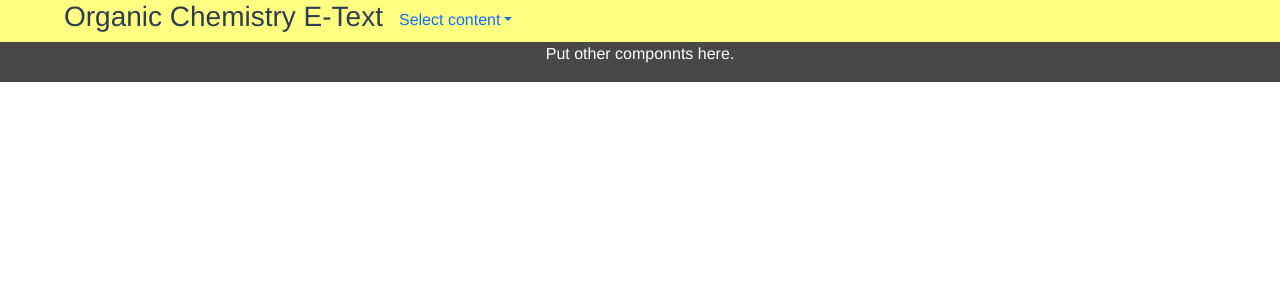
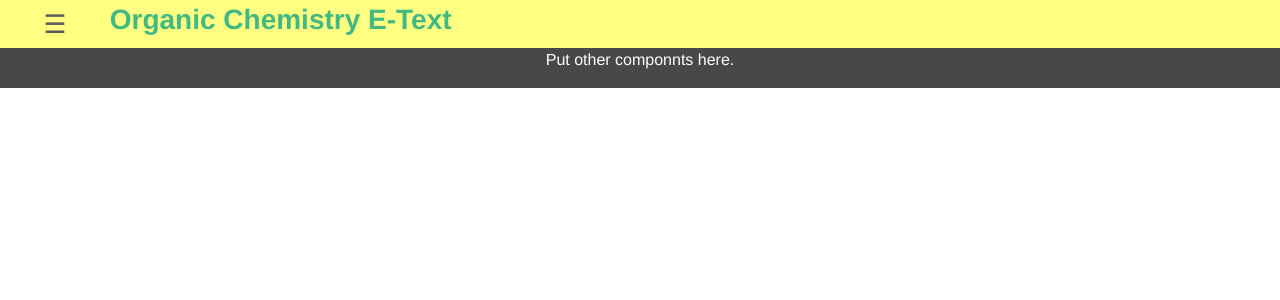
Before and after one commit to Shade9378/Biotext, a Vue app: page / in a window 1280 px wide. Shown: the top 300 px of the page. Built offline with nearby package versions, Linux system fonts and the light colour scheme; what @tresjs/core would draw is missing.

Commit message:
Add sidebar for chapter list

```diff
--- a/src/App.vue
+++ b/src/App.vue
@@ -1,23 +1,23 @@
 <template>
   <header>
     <nav>
-      <h3>Organic Chemistry E-Text</h3>
-      <ul class="nav nav-pills">
-        <li class="nav-item dropdown">
-          <a class="nav-link dropdown-toggle" data-bs-toggle='dropdown' href="#" role="button" aria-haspopup="true" aria-expanded="false">Select content</a>
-          <div class="dropdown-menu">
-            <a class="dropdown-item" href="#"><router-link to="/scroll">Unit 1 Switchable between Wide/Narrow Styles</router-link></a>
-            <a class="dropdown-item" href="#"><router-link to='/'>Put other units here</router-link></a>
-            <a class="dropdown-item" href="#">Something else here</a>
-            <div class="dropdown-divider"></div>
-            <a class="dropdown-item" href="#">Separated link</a>
-          </div>
-        </li>
-      </ul>
+      <div id="mySidemenu" class="sidemenu">
+        <a href="javascript:void(0)" class="close" @click="closeSM">&times;</a>
+        <div class="sm-wrapper">
+          <router-link tag="a" to="/scroll">Unit 1. Bonding, Introduction to Structural Representations</router-link>
+          <a href="#">Unit 2. More Structural Representations and Isomers</a>
+          <a href="#">Unit 3</a>
+          <a href="#">Unit 4</a>
+        </div>
+      </div>
+      <div id="pg-content">
+        <div class="open" style="font-size:2vw;cursor:pointer;color:#5b5b5b" @click="openSM">&#9776;</div>
+      </div>
+      <h3><router-link to="/" style="text-decoration: none;">Organic Chemistry E-Text</router-link></h3>
     </nav>
   </header>
 
-  <div>
+  <div @click="clickOut">
     <router-view/>
   </div>
 </template>
@@ -29,10 +29,130 @@ export default{
   components:{
     RouterLink,
     RouterView
-  }
+  },
+
+  methods: {
+    openSM(){
+      if (parseInt( document.getElementById("mySidemenu").style.width) == 350) {
+        this.closeSM();
+      }
+      else {
+        if (window.screen.width <=725) {
+          document.getElementById("mySidemenu").style.width ="350px";
+          document.getElementById("pg-content").style.marginLeft = "0px";
+        }
+        else {
+          document.getElementById("mySidemenu").style.width ="350px";
+          document.getElementById("pg-content").style.marginLeft = "350px";
+        }
+      }
+    },
+
+    clickOut(){
+      if (parseInt(document.getElementById("mySidemenu").style.width) == 350) {
+        this.closeSM();
+      }
+    },
+
+    closeSM(){
+      document.getElementById("mySidemenu").style.width = "0";
+      document.getElementById("pg-content").style.marginLeft ="0";
+    }
+  },
 }
 </script>
 
 <style>
+h3 {
+  margin: 3vw;
+}
+
+.open {
+  margin: 0%;
+}
+
+nav {
+  display: flex;
+  align-items: center;
+  margin-left: 3vw !important;
+}
+/* SIDE MENU PART */
+
+.sm-wrapper{
+  display: flex;
+  flex-direction: column;
+  align-items: flex-start;
+}
+
+.sidemenu{
+  display: flex;
+  text-wrap:nowrap;
+  overflow-y: scroll;
+  overflow-x: hidden;
+  height: 100%;
+  width: 0;
+  position: fixed;
+  z-index: 1;
+  top: 0;
+  left: 0;
+  background-color: rgb(72, 72, 72);
+  transition: 0.5s;
+  padding-top: 10px;
+  -ms-overflow-style: none;  /* Hide scrollbar for IE and Edge */
+  scrollbar-width: none;  /* Hide scrollbar for Firefox */
+}
+
+/* Hide scrollbar for IE, Edge and Firefox */
+.sidemenu::-webkit-scrollbar {
+  display: none;
+}
+
+.sidemenu a{
+  margin:15px 20px;
+  text-decoration: none;
+  font-size: 11px;
+  font-family: Arial, Helvetica, sans-serif;
+  color: #ffffff;
+  display: block;
+  margin-bottom: 20px;
+  transition: 0.3s;
+  }
+
+.sidemenu .close{
+  position: absolute;
+  top: 0;
+  right: 25px;
+  font-size: 20px;
+  margin-left: 50px;
+}
+
+  /* SIDE MENU HOVER EFFECT */
+
+.sm-wrapper a:after{
+  z-index: -1;
+  position: absolute;
+  left: 0%;
+  width: 0;
+  height: 20px;
+  background: #e85e4f;
+  content: '';
+  transition: width 0.35s ease-in-out;
+}
+
+.sm-wrapper a:hover:after{
+  width: 3%;
+}
+
+.sm-wrapper a:hover{
+  padding-left: 5px;
+  transition: 0.35s ease-in-out;
+}
+
+/* CONTENT PART */
+
+#pg-content{
+  transition: margin-left 0.5s;
+  padding: 5px;
+}
 
 </style>
--- a/src/components/Unit 1/Element2Wide.vue
+++ b/src/components/Unit 1/Element2Wide.vue
@@ -463,6 +463,11 @@ nav a.router-link-exact-active {
   margin:0;
   font-family: 'Times New Roman', Times, serif;
   overflow-y: scroll !important;
+  -ms-overflow-style: none;
+  scrollbar-width: none;
+}
+#slide > div::-webkit-scrollbar {
+  display: none;
 }
 
 #slide > div > img {
--- a/src/views/Unit1View.vue
+++ b/src/views/Unit1View.vue
@@ -1,7 +1,8 @@
 <template>
-  <!--+ and - button changes the font size, width, and height of the overall format.-->
+
   <div class="background">
     <!---
+    + and - button changes the font size, width, and height of the overall format.
     <div class="sizeButtons">
       <button @click="changeToWide()">+</button>
       <button @click="changeToNarrow()">-</button>
```
